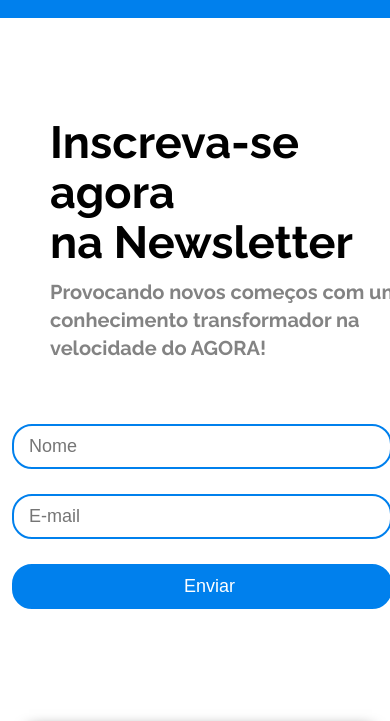
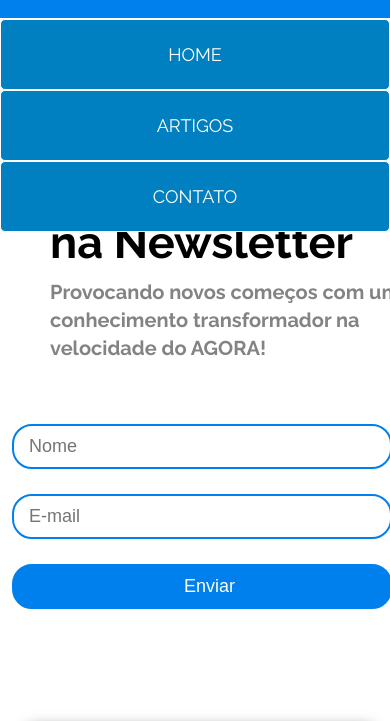
Before and after one commit to Levysq/Projeto_StartSe_Form, a plain HTML site: page index.html in a window 390 px wide. Both pictures are taken after a click on the label 335 px from the left and 40 px from the top of the page. Shown: the part 62-783 px from the top of the page. Drawn offline with Linux system fonts and the light colour scheme.

Commit message:
Implementa menu lateral retrátil mobile

```diff
--- a/css/responsive.css
+++ b/css/responsive.css
@@ -36,7 +36,6 @@
 }
 
 
-
 @media (max-width: 1000px) {
     .container {
         padding: 0px 20px;
@@ -44,24 +43,47 @@
 }
 
 @media (max-width:630px) {
-   nav {
-    display: none;
+
+    .menu-button-container {
+        display: flex;
     }
+
+    .menu {
+        position: absolute;
+        margin-top: 30px;
+        flex-direction: column;
+        width: 100vw;
+        justify-content: center;
+        align-items: center;
+        left: 100%;
+        transform: translateX(100vw);
+        transition: 0.5s ease transform;
+    }
+
+    .menu>li {
+        display: flex;
+        justify-content: center;
+        margin: 0;
+        padding: 0px;
+        width: 100%;
+        color: white;
+        background-color: #0080c0;
+        border-radius: 5px;
+        border: 1px solid white;
+    }
+
+    .menu>li:not:last-child {
+        border-bottom: 1px solid white;
+    }
+
+    .menu li a {
+        flex: 1;
+        text-align: center;
+    }
+
 
     main .container-menu img{
         display: none;
-    }
-
-    .container-menu {
-        height: 100%;
-        display: flex;
-        align-items: center;
-        justify-content: center;
-    }
-
-    #checkbox-menu {
-        position: absolute;
-        opacity: 0;
     }
 
     label {
@@ -107,6 +129,15 @@
         top: 8px;
     }
 
+    nav.menu{
+        width: 100%;
+    }
+
+    #checkbox-menu:checked~nav .menu {
+        transform: translateX(-100vw);
+        transition: 0.5s ease transform;
+    }
+
 }
 
 @media (max-width:1200px) {
```
